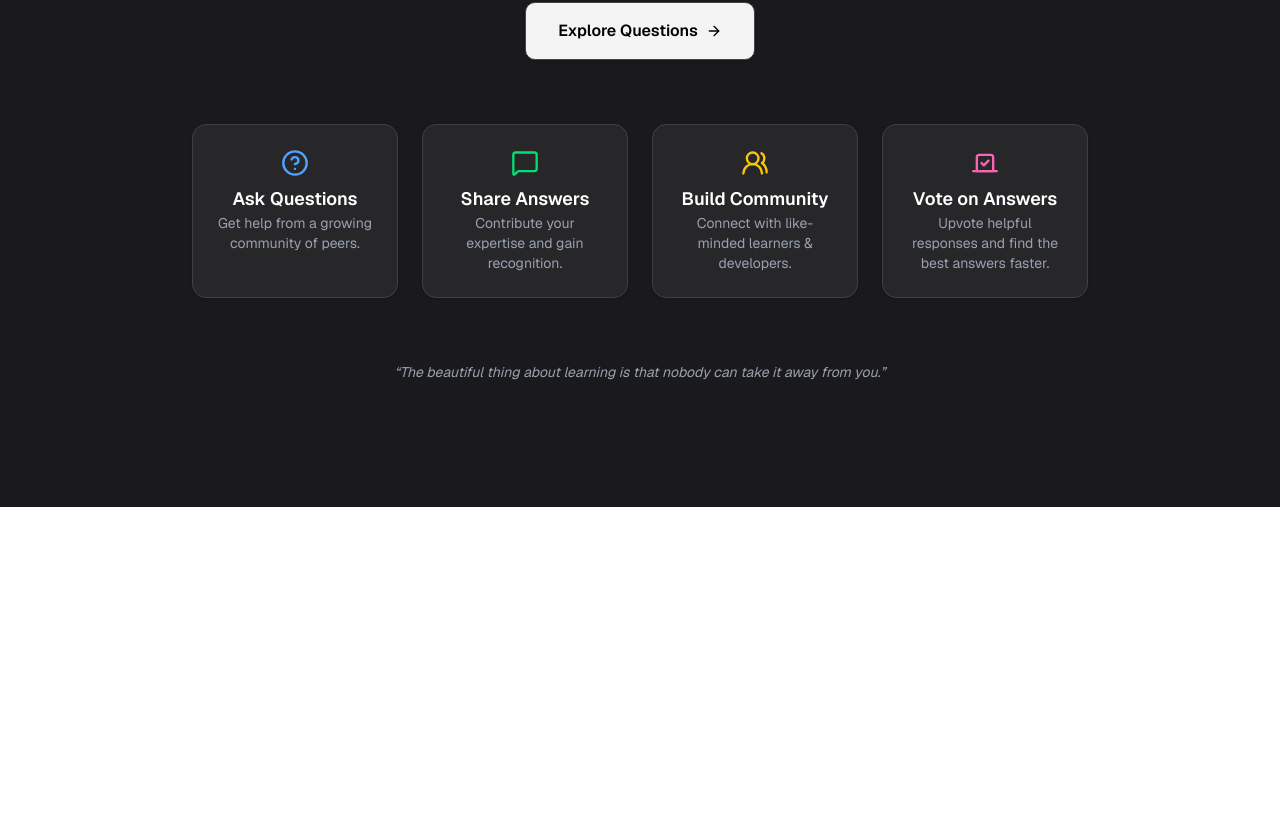
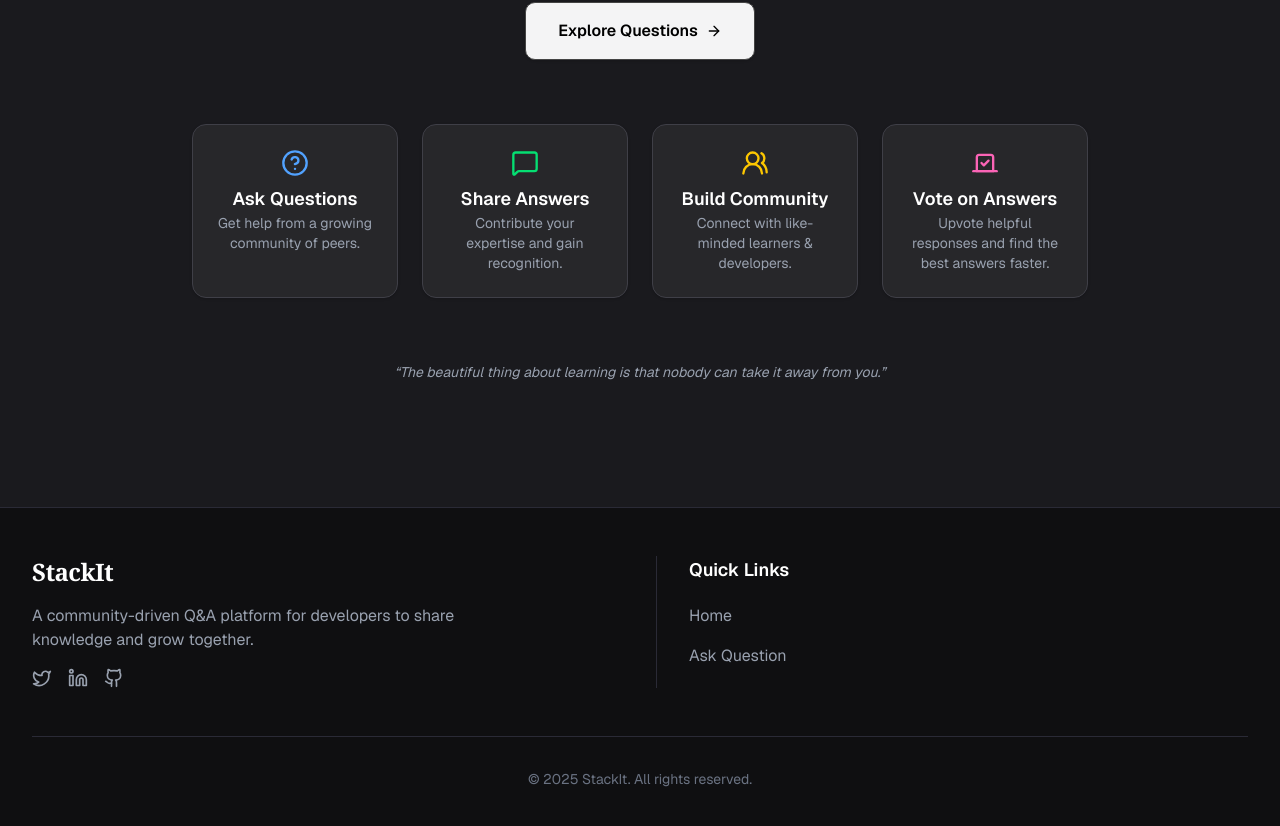
Before and after one commit to Ravi0529/StackIt, a Next.js app: page / in a window 1280 px wide. Shown: the part 358-1184 px from the top of the page. Before the commit the page ends 865 px from the top, so only its background shows below. Built offline with nearby package versions, Linux system fonts and the light colour scheme; no server answers.

Commit message:
footer-component

```diff
--- a/src/app/layout.tsx
+++ b/src/app/layout.tsx
@@ -4,6 +4,7 @@ import AuthProvider from "@/context/AuthProvider";
 import "./globals.css";
 import { Toaster } from "@/components/ui/sonner";
 import Navbar from "@/components/Navbar";
+import Footer from "@/components/Footer";
 import { NotificationProvider } from "@/context/NotificationContext";
 
 const geistSans = Geist({
@@ -36,6 +37,7 @@ export default function RootLayout({
           <NotificationProvider>
             <Navbar />
             {children}
+            <Footer />
           </NotificationProvider>
           <Toaster richColors />
         </AuthProvider>
--- /dev/null
+++ b/src/components/Footer.tsx
@@ -0,0 +1,78 @@
+"use client";
+
+import Link from "next/link";
+import { Github, Linkedin, Twitter } from "lucide-react";
+
+export default function Footer() {
+  return (
+    <footer className="bg-[#0f0f11] border-t border-[#2a2a36] text-white font-sans">
+      <div className="max-w-7xl mx-auto px-4 sm:px-6 lg:px-8 py-12">
+        <div className="grid grid-cols-1 md:grid-cols-2 gap-8">
+          <div className="space-y-4 md:pr-8">
+            <Link href="/feed" className="flex items-center gap-2 group">
+              <span className="text-2xl font-extrabold tracking-tight text-white font-serif">
+                StackIt
+              </span>
+            </Link>
+            <p className="text-gray-400 max-w-md">
+              A community-driven Q&A platform for developers to share knowledge
+              and grow together.
+            </p>
+            <div className="flex space-x-4">
+              <Link
+                href="https://x.com/Ravidotexe"
+                target="_blank"
+                rel="noopener noreferrer"
+                className="text-gray-400 hover:text-white transition"
+              >
+                <Twitter className="h-5 w-5" />
+              </Link>
+              <Link
+                href="https://www.linkedin.com/in/ravi-mistry-0b2875301/"
+                target="_blank"
+                rel="noopener noreferrer"
+                className="text-gray-400 hover:text-white transition"
+              >
+                <Linkedin className="h-5 w-5" />
+              </Link>
+              <Link
+                href="https://github.com/Ravi0529"
+                target="_blank"
+                rel="noopener noreferrer"
+                className="text-gray-400 hover:text-white transition"
+              >
+                <Github className="h-5 w-5" />
+              </Link>
+            </div>
+          </div>
+
+          <div className="space-y-4 md:pl-8 md:border-l md:border-[#2a2a36]">
+            <h3 className="text-lg font-semibold">Quick Links</h3>
+            <ul className="space-y-2 text-gray-400">
+              <li>
+                <Link
+                  href="/feed"
+                  className="hover:text-white transition block py-1"
+                >
+                  Home
+                </Link>
+              </li>
+              <li>
+                <Link
+                  href="/question/new"
+                  className="hover:text-white transition block py-1"
+                >
+                  Ask Question
+                </Link>
+              </li>
+            </ul>
+          </div>
+        </div>
+
+        <div className="mt-12 pt-8 border-t border-[#2a2a36] text-center text-gray-500 text-sm">
+          <p>© {new Date().getFullYear()} StackIt. All rights reserved.</p>
+        </div>
+      </div>
+    </footer>
+  );
+}
```
